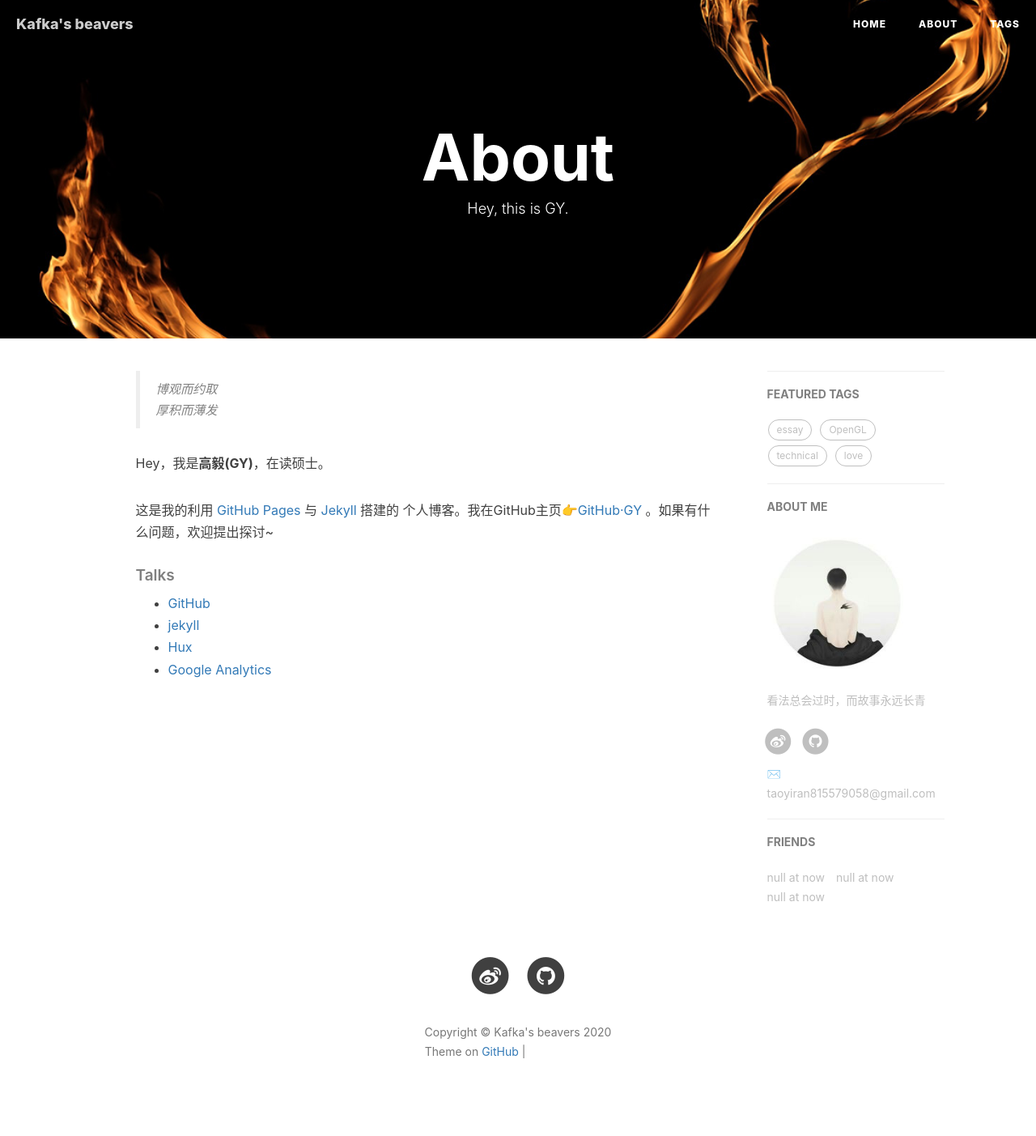
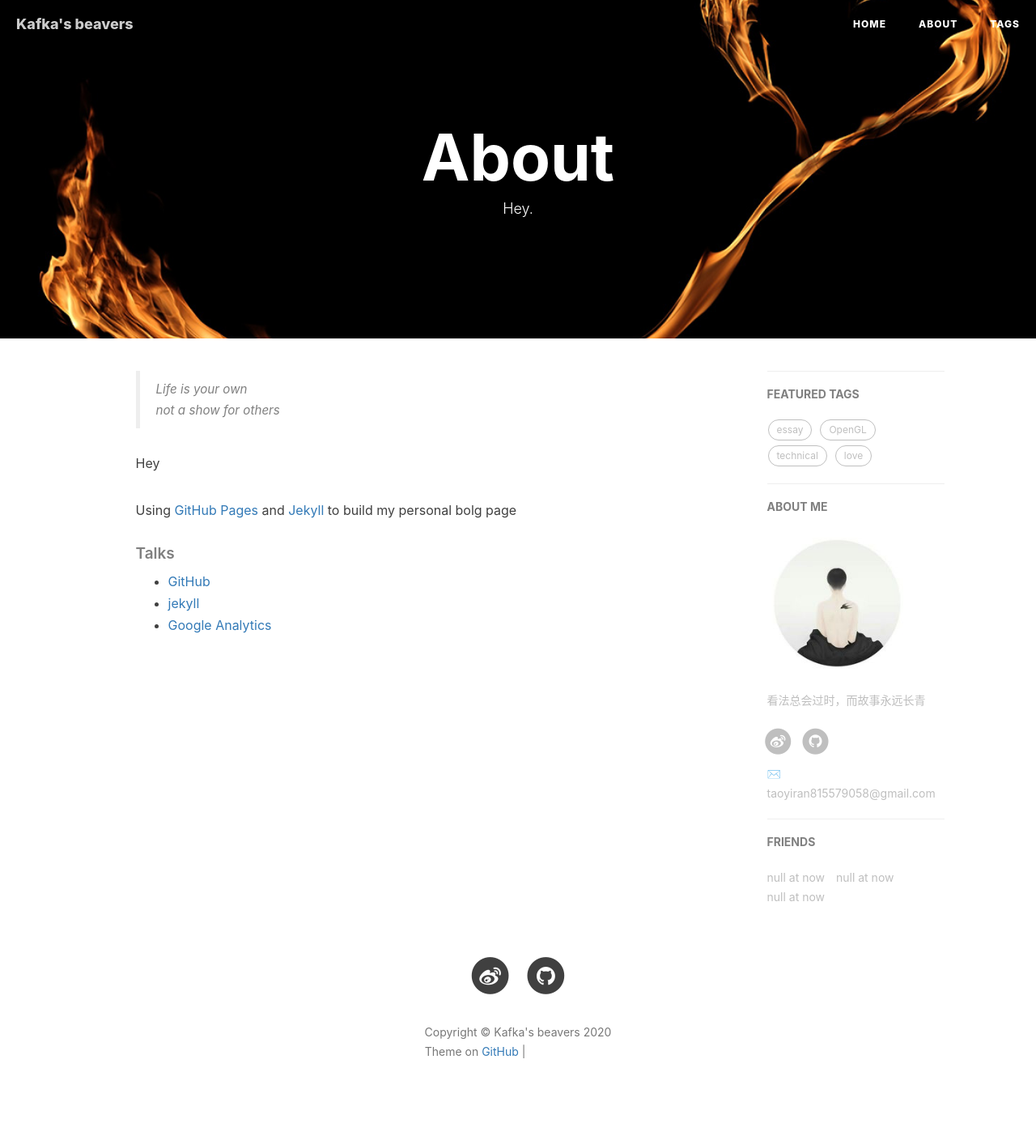
Before and after one commit to yuanzhenxia12138/yuanzhenxia12138.github.io, a Jekyll site: the page built from about.html, in a window 1280 px wide. Shown: the whole page at 81% size. Built offline with Jekyll 4.4.1, drawn with Linux system fonts in a browser that asks for light colours; nearby versions of some CDN libraries; library files that are not in the unit come from our copies; comment, search, counter and statistics services are not loaded; grey boxes are pictures that could not be loaded.

Commit message:
Update about.html

```diff
--- a/about.html
+++ b/about.html
@@ -1,26 +1,26 @@
 ---
 layout: page
 title: "About"
-description: "Hey, this is GY."
+description: "Hey."
 header-img: "img/fire.JPG"
 ---
 
 <!-- Language Selector -->
 <!-- <select class="sel-lang" onchange= "onLanChange(this.options[this.options.selectedIndex].value)">
-    <option value="0" selected> 中文 Chinese </option>
-    <option value="1"> 英文 English </option>
+    <option value="0" selected> English </option>
+    <option value="0"> English </option>
 </select> -->
 
 <!-- Chinese Version -->
 <div class="zh post-container">
 
     <!--copied from markdown -->
-    <blockquote><p>博观而约取<br>
-    厚积而薄发</p></blockquote>
+    <blockquote><p>Life is your own<br>
+    not a show for others</p></blockquote>
 
-    <p>Hey，我是<strong>高毅(GY)</strong>，在读硕士。</p>
+    <p>Hey</p>
 
-    <p>这是我的利用 <a href="https://pages.github.com/">GitHub Pages</a> 与 <a href="http://jekyll.com.cn/">Jekyll</a> 搭建的 个人博客。我在GitHub主页<a href="https://github.com/YIGAOYI">👉GitHub·GY</a> 。如果有什么问题，欢迎提出探讨~</p>
+    <p>Using <a href="https://pages.github.com/">GitHub Pages</a> and <a href="http://jekyll.com.cn/">Jekyll</a> to build my personal bolg page</p>
 
     <p></p>
 
@@ -29,7 +29,6 @@
     <ul>
         <li><a href="https://github.com">GitHub</a></li>
         <li><a href="http://jekyll.com.cn/">jekyll</a></li>
-        <li><a href="http://huangxuan.me/">Hux</a></li>
         <li><a href="https://analytics.google.com/analytics">Google Analytics</a></li>
     </ul>
 </div>
```
